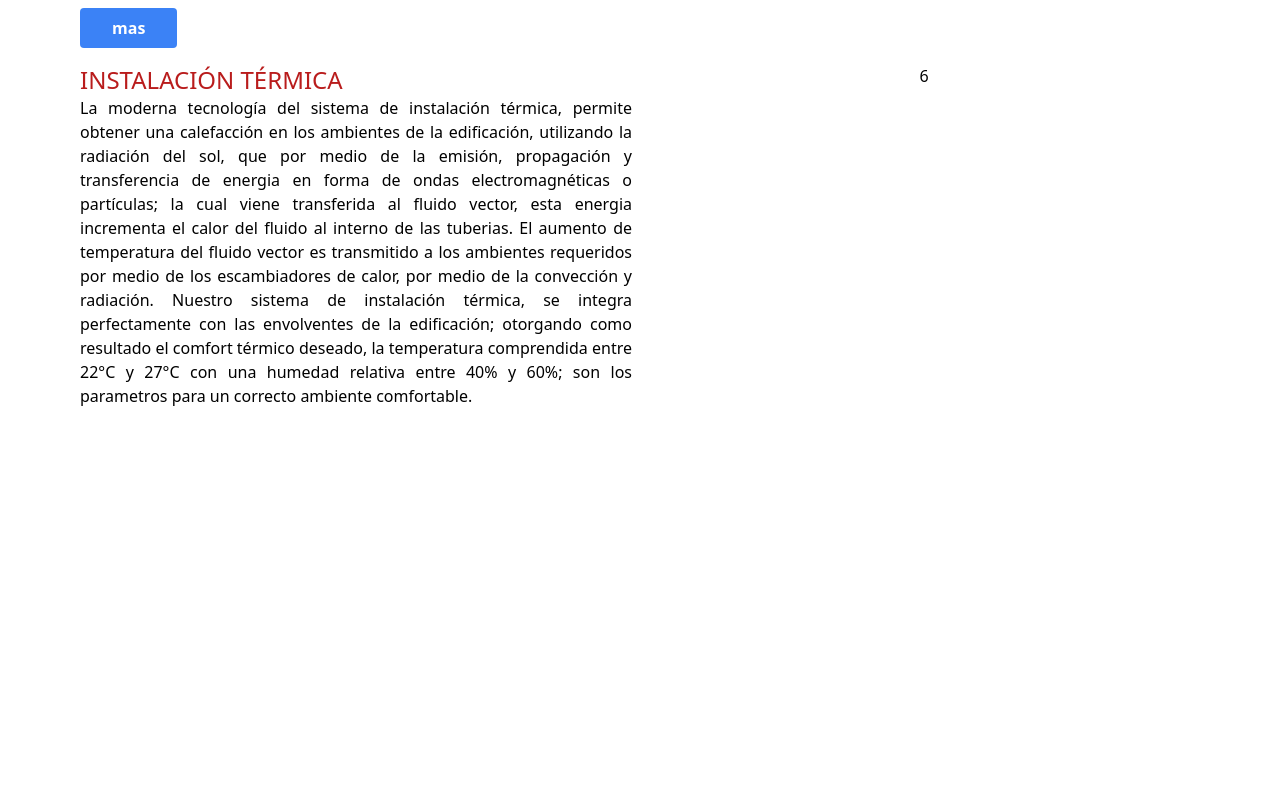
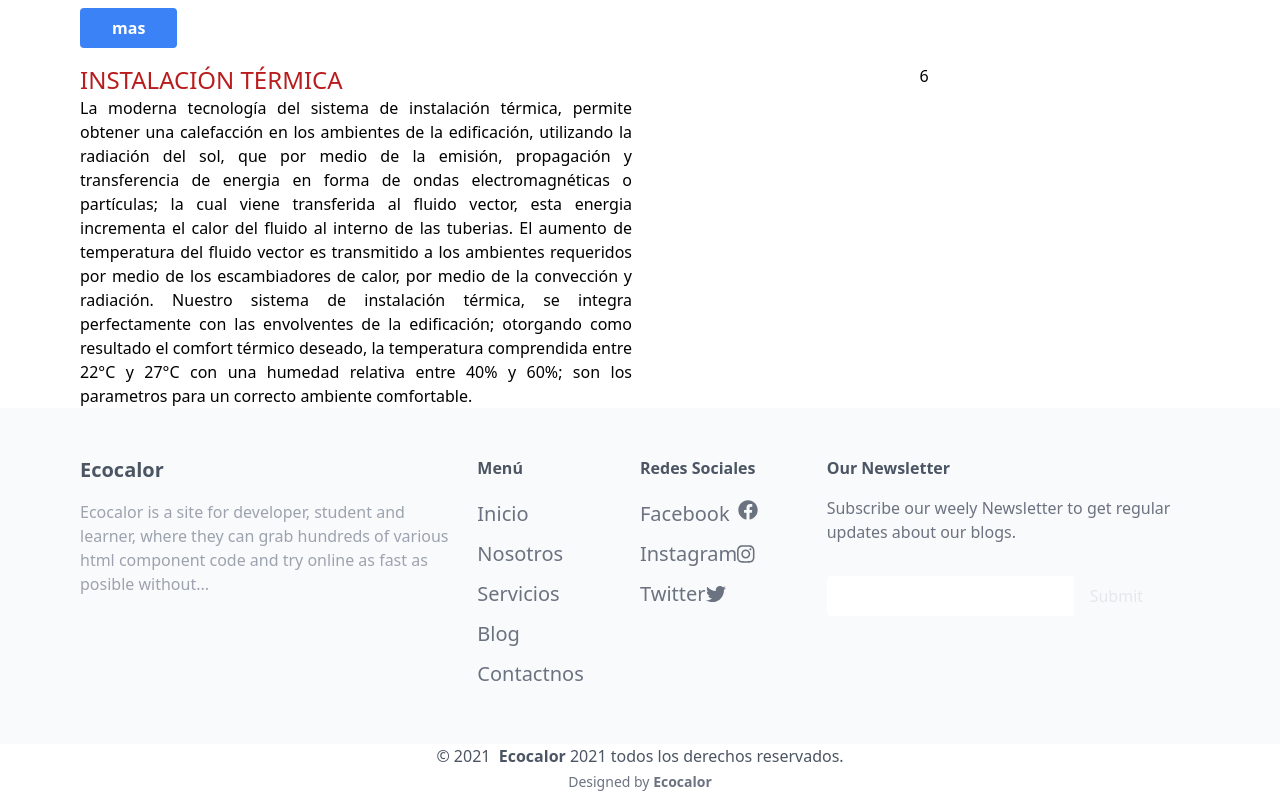
Before and after one commit to luigiRR/repositorio-ecocalor, a React (Create React App) app: page / in a window 1280 px wide. Shown: the part 1640-2432 px from the top of the page. Before the commit the page ends 2048 px from the top, so only its background shows below. Built offline with nearby package versions, Linux system fonts and the light colour scheme.

Commit message:
agregando iconos y solucion slider respect

```diff
--- a/src/App.js
+++ b/src/App.js
@@ -1,3 +1,4 @@
+import React from 'react';
 import { BrowserRouter as Router, Switch, Route} from 'react-router-dom';
 import About from './pages/About/About';
 import Blog from './pages/Blog/Blog';
--- /dev/null
+++ b/src/components/Footer/Footer.jsx
@@ -0,0 +1,106 @@
+import React from 'react'
+import { Link, NavLink } from 'react-router-dom'
+import { FontAwesomeIcon } from '@fortawesome/react-fontawesome'
+import { faFacebook, faInstagram, faInstagramSquare, faTwitter } from '@fortawesome/free-brands-svg-icons'
+
+export default function Footer() {
+    return (
+        <div className="bg-cover bg-center">
+            <div className="bg-gray-50">
+                <div className="container mx-auto px-6 lg:px-20 py-12">
+                    <div className="lg:flex">
+                        <div className="w-full lg:w-2/3">
+                            <div className="lg:flex">
+                                <div className="w-full mb-12 lg:mb-0 lg:w-1/2">
+                                    <h2 className="font-bold text-xl text-gray-600 mb-4">Ecocalor</h2>
+                                    <p className="text-gray-400">
+                                        Ecocalor is a site for developer, student and learner,
+                                        where they can grab
+                                        hundreds of various html component code and try online as fast as posible without...
+                                    </p>
+                                    <div className="flex mt-6">
+                                        <i className="flex items-center justify-center h-12 w-12 mr-1 rounded-full fab fill-current text-white text-xl fa-facebook-f"></i>
+                                        <i lassName="flex items-center justify-center h-12 w-12 mx-1 rounded-full fas fill-current text-white text-xl fa-envelope"></i>
+                                        <i className="flex items-center justify-center h-12 w-12 mx-1 rounded-full fab fill-current text-white text-xl fa-instagram"></i>
+                                        <i className="flex items-center justify-center h-12 w-12 mx-1 rounded-full fab fill-current text-white text-xl fa-twitter"></i>
+                                    </div>
+                                </div>
+                                <div className="w-full lg:w-1/2 lg:flex lg:px-6 ">
+                                    <div className="w-full mb-6 lg:mb-0 lg:w-1/2">
+                                        <h2 className="font-bold text-gray-600 mb-4">
+                                            Menú</h2>
+                                        <ul className="text-gray-500 text-xl">
+                                            <li className="pt-1 pb-2">
+                                                <Link to="/">Inicio</Link>
+                                            </li>
+                                            <li className="pt-1 pb-2">
+                                                <Link to="/About">Nosotros</Link>
+                                            </li>
+                                            <li className="pt-1 pb-2">
+                                                <Link to="/Services">Servicios</Link>
+                                            </li>
+                                            <li className="pt-1 pb-2">
+                                                <Link to="/Blog">Blog</Link>
+                                            </li>
+                                            <li className="pt-1 pb-2">
+                                                <Link to="/Contact">Contactnos</Link>
+                                            </li>
+                                        </ul>
+                                    </div>
+                                    <div className="w-full mb-6 lg:mb-0 lg:w-1/2">
+                                        <h2 className="font-bold text-gray-600 mb-4">
+                                            Redes Sociales</h2>
+                                        <ul className="text-gray-500 text-xl">
+                                            <li className="pt-1 pb-2">
+                                                <a href="" className="flex space-x-2">
+                                                    <p>Facebook</p>
+                                                    <FontAwesomeIcon className="hover:text-blue-700" icon={faFacebook}/>
+                                                </a>
+                                            </li>
+                                            <li className="pt-1 pb-2">
+                                                <a href="">
+                                                    Instagram
+                                                    <FontAwesomeIcon className="hover:text-red-400" icon={faInstagram}/>
+                                                </a>
+                                            </li>
+                                            <li className="pt-1 pb-2">
+                                                <a href="#">
+                                                    Twitter
+                                                    <FontAwesomeIcon className="hover:text-blue-400" icon={faTwitter}/>
+                                                </a>
+                                            </li>
+                                        </ul>
+                                    </div>
+                                </div>
+                            </div>
+                        </div>
+                        <div className="w-full lg:w-1/3">
+                            <h2 className=" font-bold text-gray-600 mb-4">
+                                Our Newsletter
+                            </h2>
+                            <div className="text-gray-500 mb-8">
+                                Subscribe our weely Newsletter to get regular updates about our blogs.
+                            </div>
+                            <div className="flex">
+                                <input type="text" className="rounded-l px-2 focus:outline-none"/>
+                                <button className="text-gray-200 rounded-r hover:bg-blue-500 px-4 py-2 focus:outline-none"
+                                    >Submit</button>
+                            </div>
+                        </div>
+                    </div>
+                </div>
+            </div>
+
+            <div>
+                <div className="container mx-auto px-6 lg:px-20">
+                    <div className="flex justify-center text-gray-600 mb-1">
+                        © 2021  <span className="font-bold">Ecocalor</span> 2021 todos los derechos reservados.
+                    </div>
+                    <div className="flex font-light justify-center text-gray-500 text-sm">
+                        <p>Designed by <span className="font-bold">Ecocalor</span></p>
+                    </div>
+                </div>
+            </div>
+        </div>
+    )
+}
--- a/src/components/Hero-Slider/Slider.jsx
+++ b/src/components/Hero-Slider/Slider.jsx
@@ -1,7 +1,7 @@
 import React from 'react'
 import HeroSlider, { Slide, Nav } from "hero-slider";
 import savepig from '../../assets/Slider/savepig.jpg'
-import innovation from '../../assets/Slider/innovation.jpg'
+import innovation from '../../assets/Slider/innovation2.jpg'
 import respect from '../../assets/Slider/respect.jpg';
 
 
@@ -31,7 +31,7 @@ export default function Slider() {
             >
             <Slide
                 background={{
-                backgroundImage: savepig,
+                    backgroundImage: savepig,
                 }}
             >
                 <div className="flex justify-center m-0 p-0 w-full h-full align-center">
@@ -43,7 +43,8 @@ export default function Slider() {
 
             <Slide
                 background={{
-                backgroundImage: innovation
+                    top: 5,
+                    backgroundImage: innovation
                 }}
             >
                 <div className="flex justify-center m-0 p-0 w-full h-full align-center">
@@ -54,7 +55,7 @@ export default function Slider() {
 
             <Slide
                 background={{
-                backgroundImage: respect
+                    backgroundImage: respect
                 }}
             >
                 <div className="flex justify-center m-0 p-0 w-full h-full align-center">
--- a/src/components/UI/Modal/Modal.jsx
+++ b/src/components/UI/Modal/Modal.jsx
@@ -1,3 +1,4 @@
+import React from 'react';
 import './Modal.css'
 
 const Modal = ({children, isOpen, closeModal}) => {
--- a/src/components/UI/Modal/Modals.jsx
+++ b/src/components/UI/Modal/Modals.jsx
@@ -1,3 +1,4 @@
+import React from 'react';
 import { UseModal } from "../../../Hooks/UseModal";
 import Modal from "./Modal"
 
--- a/src/pages/About/About.jsx
+++ b/src/pages/About/About.jsx
@@ -2,6 +2,7 @@ import React from 'react'
 import Navigation from '../../components/Navigation/Navigation'
 import Slider from '../../components/Hero-Slider/Slider'
 import TitleHead from '../../components/UI/TitleHead/TitleHead'
+import Footer from '../../components/Footer/Footer'
 
 export default function About() {
     return (
@@ -59,6 +60,8 @@ export default function About() {
                 </div>
                 <div></div>
             </div>
+
+            <Footer/>
         </div>
     )
 }
--- a/src/pages/Home/Home.jsx
+++ b/src/pages/Home/Home.jsx
@@ -3,6 +3,7 @@ import Navigation from '../../components/Navigation/Navigation'
 import Slider from '../../components/Hero-Slider/Slider'
 import TitleHead from '../../components/UI/TitleHead/TitleHead'
 import Modals from '../../components/UI/Modal/Modals'
+import Footer from '../../components/Footer/Footer'
 
 export default function Home() {
     return (
@@ -74,6 +75,7 @@ export default function Home() {
                 <div className="text-center">6</div>
 
             </div>
+            <Footer/>
 
         </div>
     )
--- a/src/pages/Servicios/Services.jsx
+++ b/src/pages/Servicios/Services.jsx
@@ -1,4 +1,5 @@
 import React from 'react'
+import Footer from '../../components/Footer/Footer'
 import Slider from '../../components/Hero-Slider/Slider'
 import Navigation from '../../components/Navigation/Navigation'
 import TitleHead from '../../components/UI/TitleHead/TitleHead'
@@ -151,12 +152,10 @@ export default function Services() {
                         </p>
                     </div>
                 </div>
-                <div></div>
-                <div></div>
-                <div></div>
-                <div></div>
-                <div></div>
+
             </div>
+
+            <Footer></Footer>
         </div>
     )
 }
```
Also changed, not shown: package.json (+7 -2 lines), src/assets/Slider/innovation2.jpg (added), 1 other file (tests, documents, lock files or other folders).
